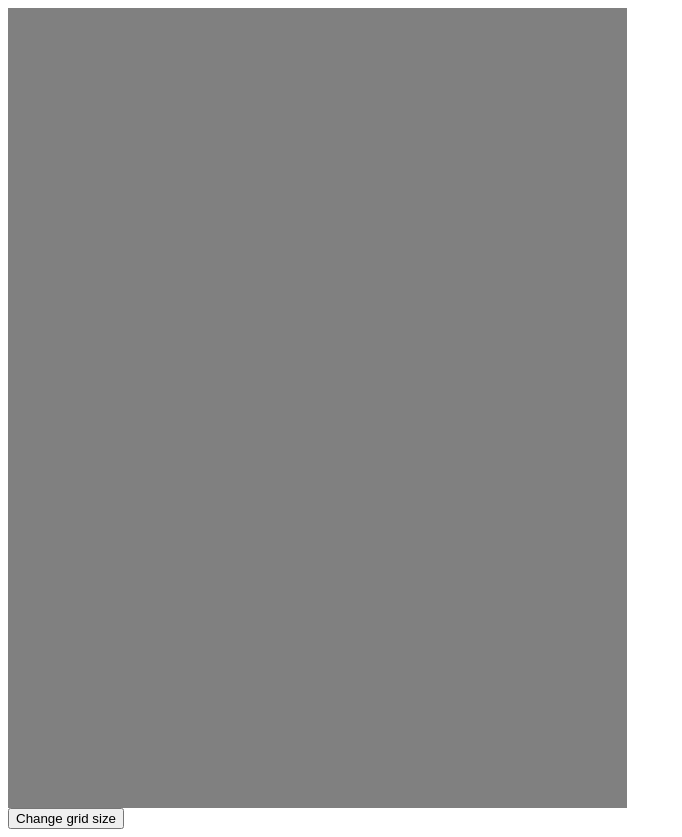
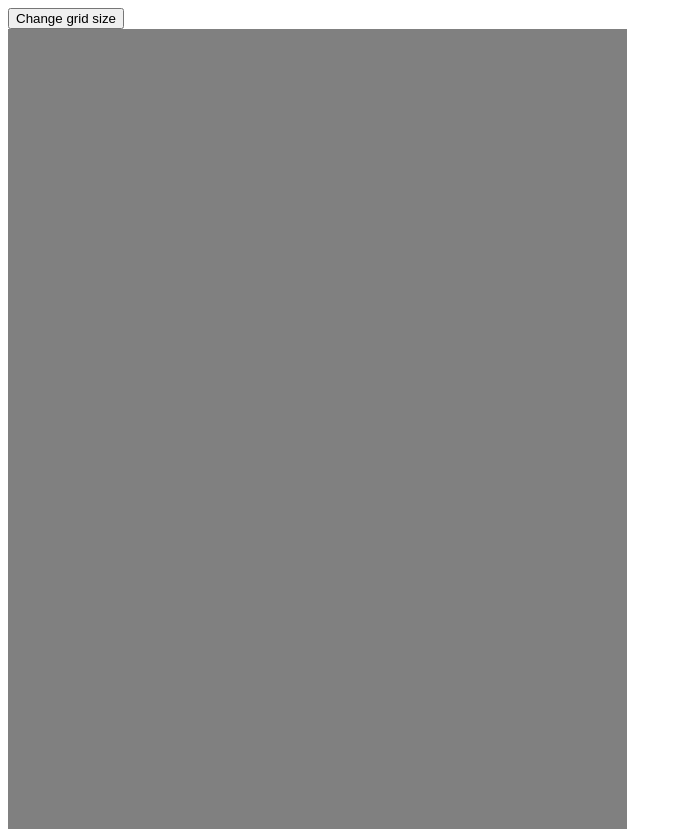
Before and after one commit to hmzCh/etch-a-sketch, a plain HTML site: page index.html in a window 1280 px wide. Shown: the whole page, without its empty margins (0-682 px from the left). Drawn offline with Linux system fonts and the light colour scheme.

Commit message:
Move grid size button to index.html from logic.js

```diff
--- a/index.html
+++ b/index.html
@@ -10,7 +10,7 @@
 </head>
 <body>
 
-
+    <button id="changGrideSizeButton">Change grid size</button>
 
 </body>
 </html>
--- a/logic.js
+++ b/logic.js
@@ -2,11 +2,10 @@ const body = document.querySelector("body")
 
 createGrid(16)
 
-const setGridButton = document.createElement("button")
-setGridButton.textContent = "Change grid size"
-body.classList.add("setGridButton")
-body.appendChild(setGridButton)
-setGridButton.addEventListener('click', () => {createGrid(prompt("Enter the number of squares you want per side"))});
+const changGrideSizeButton = document.querySelector("#changGrideSizeButton")
+changGrideSizeButton.addEventListener('click', () => {
+    createGrid(prompt("Enter the number of squares you want per side"))
+});
 
 function createGrid(size){
 
```
